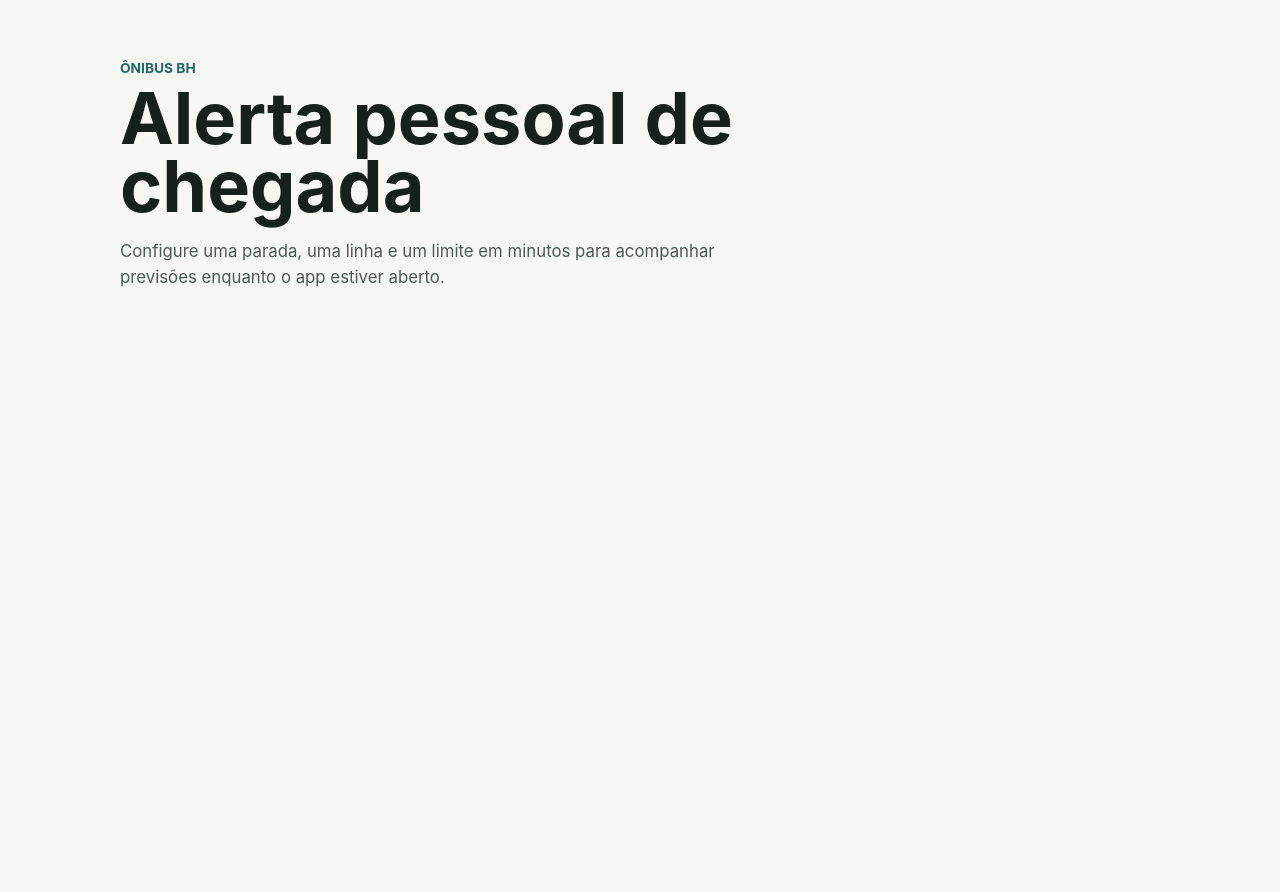
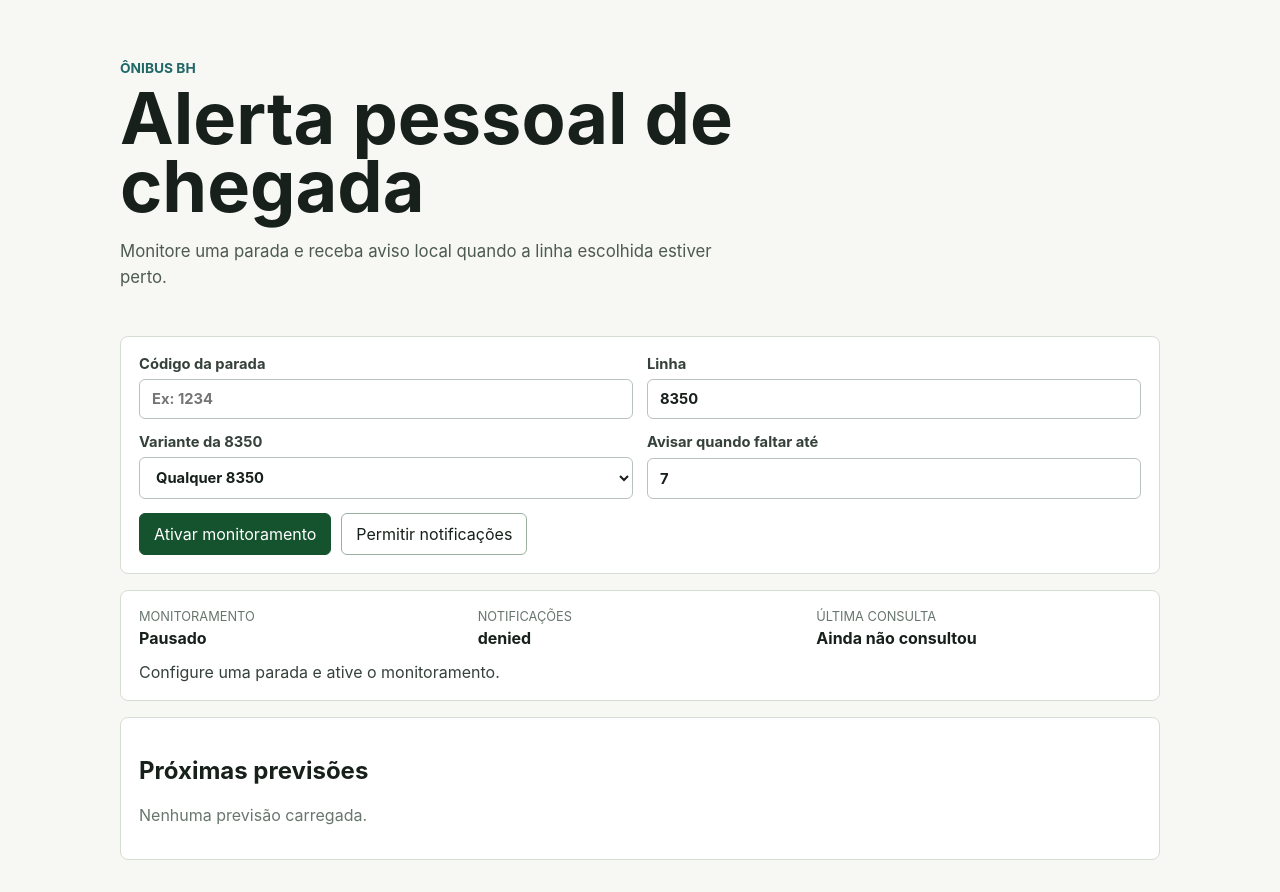
Before and after one commit to lucasbrisolla/onibus-bh, a Vue app: page / in a window 1280 px wide. Before the commit the page ends 800 px from the top, so only its background shows below. Built offline with nearby package versions, Linux system fonts and the light colour scheme.

Commit message:
feat: build alert monitoring ui

```diff
--- a/src/App.vue
+++ b/src/App.vue
@@ -1,11 +1,122 @@
+<script setup lang="ts">
+import { computed, onBeforeUnmount, onMounted, ref, watch } from 'vue';
+import AlertSettingsForm from './components/AlertSettingsForm.vue';
+import PredictionList from './components/PredictionList.vue';
+import StatusPanel from './components/StatusPanel.vue';
+import { findAlertMatch } from './domain/alertRules';
+import type { AlertMatch, AlertSettings, Prediction } from './domain/types';
+import { fetchStopPredictions } from './services/apiClient';
+import { createNotificationService } from './services/notificationService';
+import { loadSettings, saveSettings } from './services/settingsStore';
+
+const POLL_INTERVAL_MS = 45_000;
+
+const settings = ref<AlertSettings>(loadSettings());
+const predictions = ref<Prediction[]>([]);
+const lastUpdated = ref<string | null>(null);
+const statusMessage = ref('Configure uma parada e ative o monitoramento.');
+const notificationService = createNotificationService();
+const permission = ref(notificationService.getPermission());
+let intervalId: number | undefined;
+
+const canPoll = computed(() => settings.value.enabled && settings.value.stopCode.trim().length > 0);
+
+watch(
+  settings,
+  value => {
+    saveSettings(value);
+  },
+  { deep: true },
+);
+
+async function requestPermission() {
+  permission.value = await notificationService.requestPermission();
+}
+
+function updateSettings(next: AlertSettings) {
+  settings.value = next;
+}
+
+async function pollPredictions() {
+  if (!canPoll.value) {
+    return;
+  }
+
+  try {
+    predictions.value = await fetchStopPredictions(settings.value.stopCode.trim());
+    lastUpdated.value = new Date().toLocaleTimeString('pt-BR', {
+      hour: '2-digit',
+      minute: '2-digit',
+    });
+
+    const match = findAlertMatch(settings.value, predictions.value);
+    statusMessage.value = describeMatch(match.reason);
+
+    if (match.shouldNotify && match.prediction) {
+      const didNotify = notificationService.notifyArrival({
+        id: match.prediction.id,
+        lineCode: match.prediction.lineCode,
+        minutes: match.prediction.minutes,
+        destination: match.prediction.destination,
+      });
+
+      if (didNotify) {
+        settings.value = { ...settings.value, lastNotifiedPredictionId: match.prediction.id };
+      }
+    }
+  } catch (error) {
+    statusMessage.value = error instanceof Error ? error.message : 'Erro ao consultar previsões.';
+  }
+}
+
+function describeMatch(reason: AlertMatch['reason']): string {
+  const messages: Record<AlertMatch['reason'], string> = {
+    matched: 'Ônibus dentro do limite configurado.',
+    disabled: 'Monitoramento pausado.',
+    'missing-settings': 'Informe uma parada e uma linha.',
+    'no-matching-line': 'Nenhuma previsão bate com a linha/variante configurada.',
+    'above-threshold': 'Há previsão, mas ainda acima do limite configurado.',
+    'already-notified': 'Previsão já notificada.',
+  };
+
+  return messages[reason];
+}
+
+onMounted(() => {
+  void pollPredictions();
+  intervalId = window.setInterval(() => void pollPredictions(), POLL_INTERVAL_MS);
+});
+
+onBeforeUnmount(() => {
+  if (intervalId) {
+    window.clearInterval(intervalId);
+  }
+});
+</script>
+
 <template>
   <main class="app-shell">
     <section class="hero">
       <p class="eyebrow">Ônibus BH</p>
       <h1>Alerta pessoal de chegada</h1>
       <p class="summary">
-        Configure uma parada, uma linha e um limite em minutos para acompanhar previsões enquanto o app estiver aberto.
+        Monitore uma parada e receba aviso local quando a linha escolhida estiver perto.
       </p>
+    </section>
+
+    <section class="layout">
+      <AlertSettingsForm
+        :settings="settings"
+        @update="updateSettings"
+        @request-permission="requestPermission"
+      />
+      <StatusPanel
+        :enabled="settings.enabled"
+        :permission="permission"
+        :last-updated="lastUpdated"
+        :message="statusMessage"
+      />
+      <PredictionList :predictions="predictions" />
     </section>
   </main>
 </template>
--- /dev/null
+++ b/src/components/AlertSettingsForm.vue
@@ -0,0 +1,63 @@
+<script setup lang="ts">
+import type { AlertSettings, BusVariantFilter } from '../domain/types';
+
+const props = defineProps<{ settings: AlertSettings }>();
+const emit = defineEmits<{ update: [settings: AlertSettings]; requestPermission: [] }>();
+
+function update<K extends keyof AlertSettings>(key: K, value: AlertSettings[K]) {
+  emit('update', { ...props.settings, [key]: value });
+}
+</script>
+
+<template>
+  <form class="panel form-grid" @submit.prevent>
+    <label>
+      Código da parada
+      <input
+        :value="settings.stopCode"
+        inputmode="numeric"
+        placeholder="Ex: 1234"
+        @input="update('stopCode', ($event.target as HTMLInputElement).value)"
+      />
+    </label>
+
+    <label>
+      Linha
+      <input
+        :value="settings.lineCode"
+        placeholder="Ex: 8350"
+        @input="update('lineCode', ($event.target as HTMLInputElement).value)"
+      />
+    </label>
+
+    <label>
+      Variante da 8350
+      <select
+        :value="settings.variantFilter"
+        @change="update('variantFilter', ($event.target as HTMLSelectElement).value as BusVariantFilter)"
+      >
+        <option value="qualquer">Qualquer 8350</option>
+        <option value="direto">Somente Direto</option>
+        <option value="nao-direto">Somente Não Direto</option>
+      </select>
+    </label>
+
+    <label>
+      Avisar quando faltar até
+      <input
+        :value="settings.minutesBefore"
+        type="number"
+        min="1"
+        max="60"
+        @input="update('minutesBefore', Number(($event.target as HTMLInputElement).value))"
+      />
+    </label>
+
+    <div class="actions">
+      <button type="button" class="primary" @click="update('enabled', !settings.enabled)">
+        {{ settings.enabled ? 'Pausar monitoramento' : 'Ativar monitoramento' }}
+      </button>
+      <button type="button" @click="emit('requestPermission')">Permitir notificações</button>
+    </div>
+  </form>
+</template>
--- /dev/null
+++ b/src/components/PredictionList.vue
@@ -0,0 +1,22 @@
+<script setup lang="ts">
+import type { Prediction } from '../domain/types';
+
+defineProps<{ predictions: Prediction[] }>();
+</script>
+
+<template>
+  <section class="panel">
+    <h2>Próximas previsões</h2>
+    <p v-if="predictions.length === 0" class="muted">Nenhuma previsão carregada.</p>
+    <ul v-else class="prediction-list">
+      <li v-for="prediction in predictions" :key="prediction.id">
+        <strong>{{ prediction.lineCode }}</strong>
+        <span>{{ prediction.destination }}</span>
+        <span v-if="prediction.variant !== 'not-applicable'" class="badge">
+          {{ prediction.variant === 'direto' ? 'Direto' : 'Não Direto' }}
+        </span>
+        <span class="minutes">{{ prediction.minutes }} min</span>
+      </li>
+    </ul>
+  </section>
+</template>
--- /dev/null
+++ b/src/components/StatusPanel.vue
@@ -0,0 +1,26 @@
+<script setup lang="ts">
+defineProps<{
+  enabled: boolean;
+  permission: string;
+  lastUpdated: string | null;
+  message: string;
+}>();
+</script>
+
+<template>
+  <section class="panel status-grid">
+    <div>
+      <span class="label">Monitoramento</span>
+      <strong>{{ enabled ? 'Ativo' : 'Pausado' }}</strong>
+    </div>
+    <div>
+      <span class="label">Notificações</span>
+      <strong>{{ permission }}</strong>
+    </div>
+    <div>
+      <span class="label">Última consulta</span>
+      <strong>{{ lastUpdated ?? 'Ainda não consultou' }}</strong>
+    </div>
+    <p class="status-message">{{ message }}</p>
+  </section>
+</template>
--- a/src/style.css
+++ b/src/style.css
@@ -54,3 +54,125 @@ h1 {
   font-size: 1.05rem;
   line-height: 1.6;
 }
+
+.layout {
+  display: grid;
+  grid-template-columns: minmax(0, 1fr);
+  gap: 16px;
+}
+
+.panel {
+  border: 1px solid #d6ded4;
+  border-radius: 8px;
+  background: #ffffff;
+  padding: 18px;
+}
+
+.form-grid {
+  display: grid;
+  grid-template-columns: repeat(2, minmax(0, 1fr));
+  gap: 14px;
+}
+
+label {
+  display: grid;
+  gap: 6px;
+  color: #35413a;
+  font-size: 0.92rem;
+  font-weight: 700;
+}
+
+input,
+select {
+  width: 100%;
+  border: 1px solid #b8c4bb;
+  border-radius: 6px;
+  padding: 10px 12px;
+  background: #fff;
+  color: #17201a;
+}
+
+.actions {
+  display: flex;
+  flex-wrap: wrap;
+  gap: 10px;
+  align-items: end;
+  grid-column: 1 / -1;
+}
+
+button {
+  border: 1px solid #9bb0a1;
+  border-radius: 6px;
+  padding: 10px 14px;
+  background: #fff;
+  color: #17201a;
+  cursor: pointer;
+}
+
+button.primary {
+  border-color: #14532d;
+  background: #14532d;
+  color: #fff;
+}
+
+.status-grid {
+  display: grid;
+  grid-template-columns: repeat(3, minmax(0, 1fr));
+  gap: 14px;
+}
+
+.label,
+.muted {
+  color: #68766d;
+}
+
+.label {
+  display: block;
+  margin-bottom: 4px;
+  font-size: 0.8rem;
+  text-transform: uppercase;
+}
+
+.status-message {
+  grid-column: 1 / -1;
+  margin: 0;
+  color: #35413a;
+}
+
+.prediction-list {
+  display: grid;
+  gap: 10px;
+  padding: 0;
+  margin: 0;
+  list-style: none;
+}
+
+.prediction-list li {
+  display: grid;
+  grid-template-columns: auto minmax(0, 1fr) auto auto;
+  gap: 10px;
+  align-items: center;
+  border-top: 1px solid #edf1eb;
+  padding-top: 10px;
+}
+
+.badge {
+  border-radius: 999px;
+  background: #e3f2ed;
+  color: #14532d;
+  padding: 4px 8px;
+  font-size: 0.8rem;
+  font-weight: 700;
+}
+
+.minutes {
+  font-weight: 800;
+}
+
+@media (max-width: 720px) {
+  .form-grid,
+  .status-grid,
+  .prediction-list li {
+    grid-template-columns: 1fr;
+  }
+}
```
Also changed, not shown: 1 other file (tests, documents, lock files or other folders).
